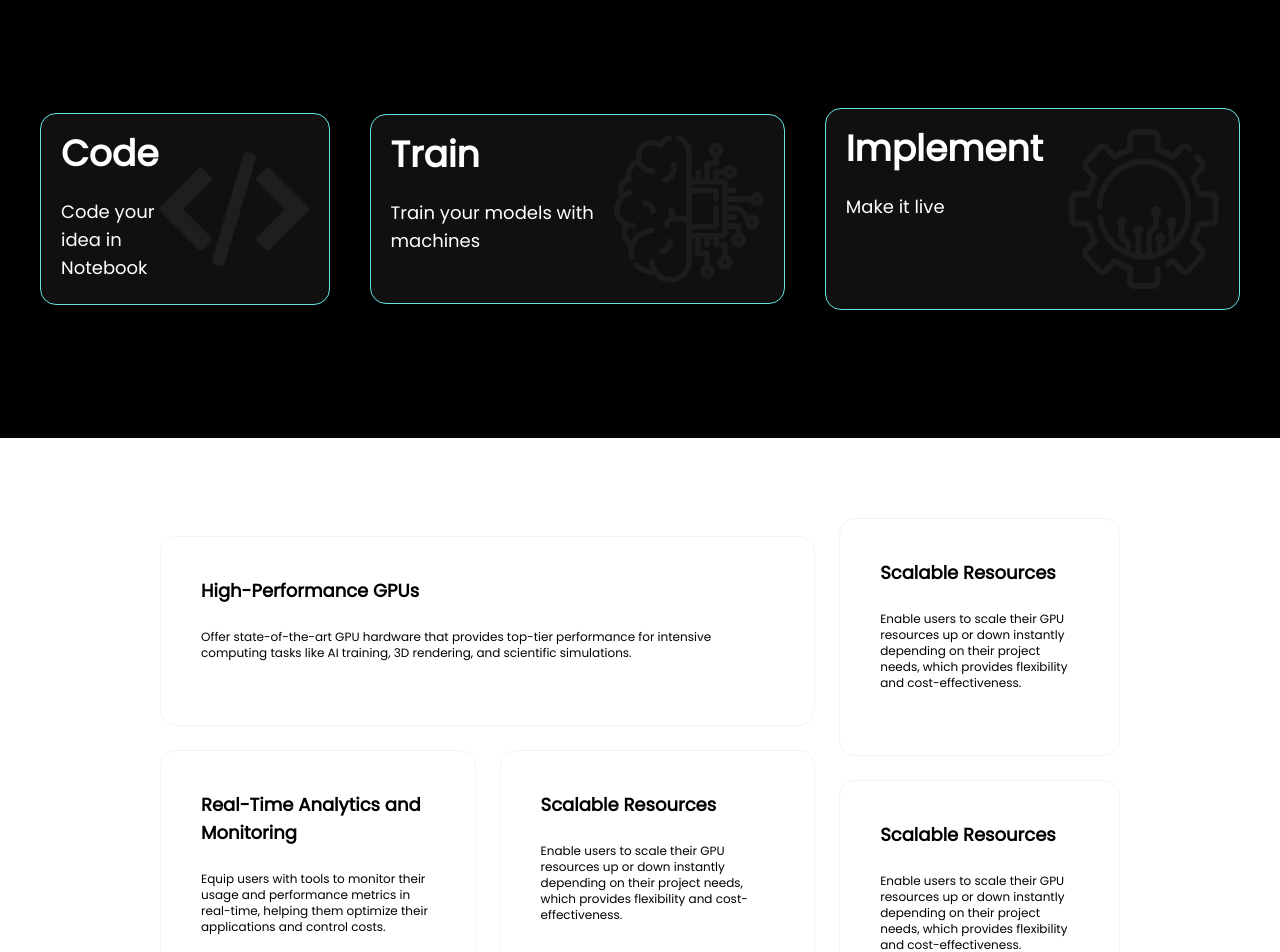
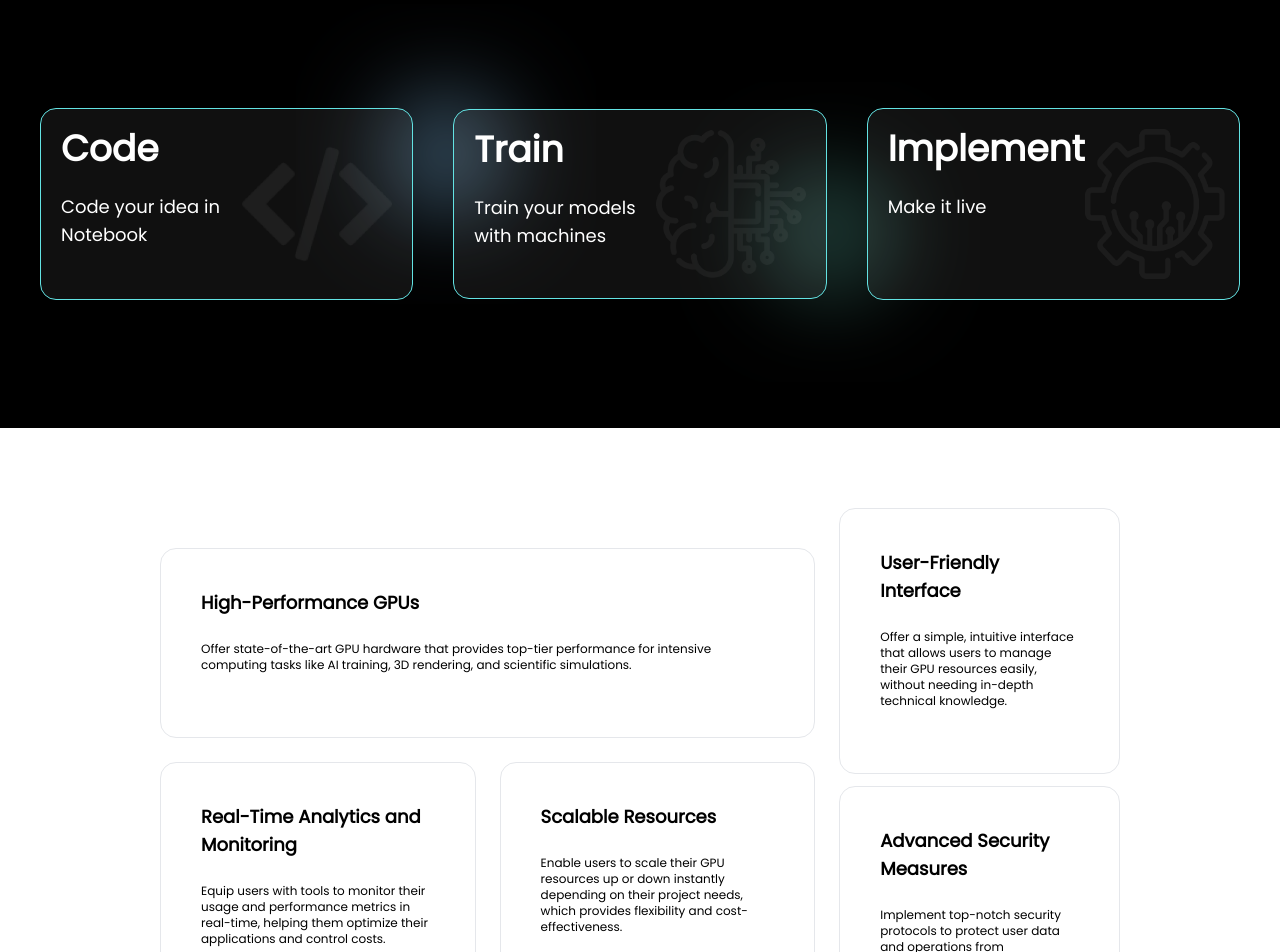
Before and after one commit to gowthami-codot/KPOD, a Next.js app: page / in a window 1280 px wide. Shown: the part 820-1772 px from the top of the page. Built offline with nearby package versions, Linux system fonts and the light colour scheme.

Commit message:
Added Gradients

```diff
--- a/components/landing/FeatureCards.tsx
+++ b/components/landing/FeatureCards.tsx
@@ -4,9 +4,9 @@ const FeatureCards = () => {
   return (
     <div className="bg-white text-black">
       <div className="py-10 md:py-20 px-5 md:px-40">
-        <div className="flex flex-col md:flex-row gap-3 md:gap-6 items-center">
+        <div className="flex flex-col md:flex-row gap-3 md:gap-6 items-center flex-grow">
           <div className="w-full md:w-[70%] flex flex-col gap-3 md:gap-6">
-            <div className="border border-gray-100 p-4 md:p-10 rounded-2xl">
+            <div className="border border-gray-200 p-4 md:p-10 rounded-2xl">
               <div className="text-lg font-bold">High-Performance GPUs</div>
               <div className="text-xs my-3 md:my-6">
                 Offer state-of-the-art GPU hardware that provides top-tier
@@ -15,7 +15,7 @@ const FeatureCards = () => {
               </div>
             </div>
             <div className="flex flex-col md:flex-row gap-3 md:gap-6">
-              <div className="w-full border border-gray-100 p-4 md:p-10 rounded-2xl">
+              <div className="w-full border border-gray-200 p-4 md:p-10 rounded-2xl">
                 <div className="text-lg font-bold">
                   Real-Time Analytics and Monitoring
                 </div>
@@ -25,7 +25,7 @@ const FeatureCards = () => {
                   and control costs.
                 </div>
               </div>
-              <div className="w-full border border-gray-100 p-4 md:p-10 rounded-2xl relative">
+              <div className="w-full border border-gray-200 p-4 md:p-10 rounded-2xl relative">
                 <div className="text-lg font-bold">Scalable Resources</div>
                 <div className="text-xs my-3 md:my-6">
                   Enable users to scale their GPU resources up or down instantly
@@ -35,21 +35,22 @@ const FeatureCards = () => {
               </div>
             </div>
           </div>
-          <div className="md:w-[30%] flex flex-col w-full gap-3 md:gap-6">
-            <div className="w-full border border-gray-100 p-4 md:p-10 rounded-2xl">
-              <div className="text-lg font-bold">Scalable Resources</div>
+          <div className="md:w-[30%] flex flex-col w-full gap-3">
+            <div className="w-full border border-gray-200 p-4 md:p-10 rounded-2xl">
+              <div className="text-lg font-bold">User-Friendly Interface</div>
               <div className="text-xs my-3 md:my-6">
-                Enable users to scale their GPU resources up or down instantly
-                depending on their project needs, which provides flexibility and
-                cost-effectiveness.
+                Offer a simple, intuitive interface that allows users to manage
+                their GPU resources easily, without needing in-depth technical
+                knowledge.
               </div>
             </div>
-            <div className="w-full border border-gray-100 p-4 md:p-10 rounded-2xl">
-              <div className="text-lg font-bold">Scalable Resources</div>
+            <div className="w-full border border-gray-200 p-4 md:p-10 rounded-2xl">
+              <div className="text-lg font-bold">
+                Advanced Security Measures
+              </div>
               <div className="text-xs my-3 md:my-6">
-                Enable users to scale their GPU resources up or down instantly
-                depending on their project needs, which provides flexibility and
-                cost-effectiveness.
+                Implement top-notch security protocols to protect user data and
+                operations from unauthorized access and threats.
               </div>
             </div>
           </div>
--- a/components/landing/Features.tsx
+++ b/components/landing/Features.tsx
@@ -2,16 +2,16 @@ import Image from "next/image";
 
 const Features = () => {
   return (
-    <div className="z-10 mt-[100vh] bg-opacity-20 bg-black max-w-screen">
+    <div className="z-10 mt-[100vh] bg-opacity-20 bg-black w-[100%]">
       <div
-        className="bg-black flex flex-col md:flex-row w-full
+        className="flex flex-col md:flex-row
       gap-6 md:gap-10 items-center justify-between px-5 md:px-10 py-10 md:py-32"
       >
         <div
           className="border border-[#63E3E3] bg-[#ffffff10] p-5
-        rounded-2xl flex justify-between"
+        rounded-2xl flex justify-between w-full z-10"
         >
-          <div className="flex flex-col gap-6 w-full">
+          <div className="flex flex-col gap-6">
             <div className="text-3xl md:text-4xl font-bold">Code</div>
             <div className="text-lg">Code your idea in Notebook</div>
           </div>
@@ -20,14 +20,21 @@ const Features = () => {
             width={150}
             height={150}
             alt="code"
-            className="max-w-[150px]"
+          />
+        </div>
+        <div className="w-[400px] h-[400px] absolute -z-0 md:ml-[20%] md:mt-[10%]]">
+          <Image
+            src={"/blue_circle.svg"}
+            alt="blue"
+            width={300}
+            height={300}
           />
         </div>
         <div
           className="border border-[#63E3E3] bg-[#ffffff10] p-5 w-full
-        rounded-2xl flex justify-between"
+        rounded-2xl flex justify-between z-10"
         >
-          <div className="flex flex-col gap-6 w-full">
+          <div className="flex flex-col gap-6">
             <div className="text-3xl md:text-4xl font-bold">Train</div>
             <div className="text-lg">Train your models with machines</div>
           </div>
@@ -36,14 +43,23 @@ const Features = () => {
             width={150}
             height={150}
             alt="code"
-            className="max-w-[150px]"
+            className="object-cover"
+          />
+        </div>
+        <div className="w-[500px] h-[500px] absolute -z-0 md:ml-[50%] md:mt-[20%]">
+          <Image
+            src={"/green_circle.svg"}
+            alt="blue"
+            width={300}
+            height={300}
+            className="object-cover"
           />
         </div>
         <div
           className="border border-[#63E3E3] bg-[#ffffff10] p-5 w-full
-        rounded-2xl flex justify-between"
+        rounded-2xl flex justify-between overflow-hidden z-10"
         >
-          <div className="flex flex-col gap-6 w-full">
+          <div className="flex flex-col gap-6">
             <div className="text-3xl md:text-4xl font-bold">Implement</div>
             <div className="text-lg">Make it live</div>
           </div>
@@ -52,7 +68,7 @@ const Features = () => {
             width={150}
             height={150}
             alt="code"
-            className="max-w-[150px]"
+            className="w-[140px]"
           />
         </div>
       </div>
```
Also changed, not shown: public/blue_circle.svg (added), public/green_circle.svg (added).
